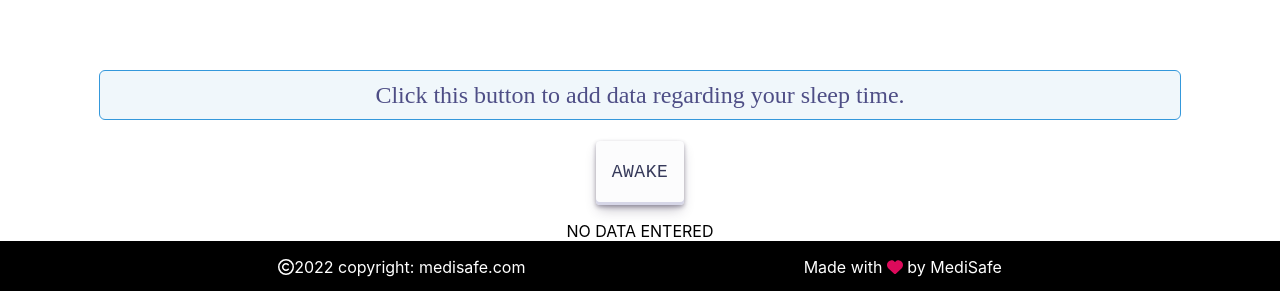
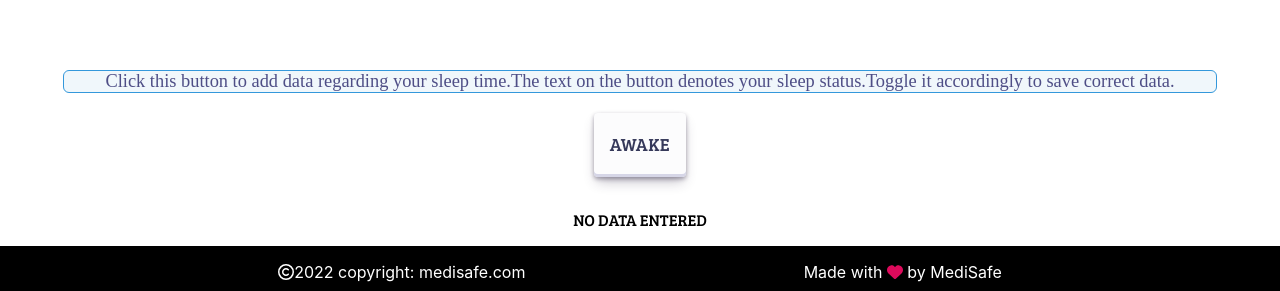
Before and after one commit to Dhruvil-Lakhtaria/Medicine-Dosage-and-Sleep-Tracker, a React (Create React App) app in the folder client/: page /snooze in a window 1280 px wide. Shown: the part 807-1098 px from the top of the page. Built offline with nearby package versions, Linux system fonts and the light colour scheme; a web font is replaced by a local one.

Commit message:
line graph added

```diff
--- a/client/src/components/Snooze/SleepButton.js
+++ b/client/src/components/Snooze/SleepButton.js
@@ -1,11 +1,12 @@
 import Button from "@material-ui/core/Button";
 
-const SleepButton = ({handleTime,sleepState}) => {
+const SleepButton = ({ handleTime, sleepState }) => {
   return (
-        <div className='Sleep_Button'>
+    <div className="Sleep_Button">
       <div className="Sleep_Text">
-
-               Click this button to add data regarding your sleep time.
+        Click this button to add data regarding your sleep time.The text on the
+        button denotes your sleep status.Toggle it accordingly to save correct
+        data.
       </div>
       <center>
         <Button id="buttonSleep" variant="outlined" onClick={handleTime}>
@@ -13,7 +14,7 @@ const SleepButton = ({handleTime,sleepState}) => {
         </Button>
       </center>
     </div>
-    )
-}
+  );
+};
 
-export default SleepButton
+export default SleepButton;
--- a/client/src/components/Snooze/SleepChart.js
+++ b/client/src/components/Snooze/SleepChart.js
@@ -1,17 +1,30 @@
-import React from 'react'
-import  { LineChart,Line, CartesianGrid, XAxis,YAxis,Tooltip} from 'recharts'
-const SleepChart = ({sleepData}) => {
+import React from "react";
+import {
+  LineChart,
+  Line,
+  CartesianGrid,
+  XAxis,
+  YAxis,
+  Tooltip,
+} from "recharts";
+const SleepChart = ({ sleepData }) => {
   return (
-    <div className='line-chart'>
-        {sleepData.length === 0?"NO DATA ENTERED":<LineChart width={800} height={400} data={sleepData}>
-            <Line type="monotone" dataKey="value" stroke='#8844d8'/>
-            <CartesianGrid stroke='#ccc' />
-            <XAxis dataKey="dataKey" />
-            <YAxis />
-            <Tooltip />
-        </LineChart>}
+    <div className="chartSection">
+      {sleepData.length === 0 ? (
+        "NO DATA ENTERED"
+      ) : (
+        <div className="line-chart">
+            <LineChart height={500} width={800} data={sleepData.slice(-5)}>
+              <Line type="monotone" dataKey="time" stroke="#8844d8" />
+              <CartesianGrid stroke="#ccc" />
+              <XAxis dataKey="dataKey" />
+              <YAxis />
+              <Tooltip />
+            </LineChart>
+        </div>
+      )}
     </div>
-  )
-}
+  );
+};
 
-export default SleepChart
+export default SleepChart;
--- a/client/src/components/Snooze/Snooze.js
+++ b/client/src/components/Snooze/Snooze.js
@@ -21,7 +21,7 @@ const Snooze = () => {
           addWakeTime([...wakingTimes, date]);
           const pre_date=sleepingTimes[sleepingTimes.length-1];
           var newSleepData = {
-            value:date-pre_date,
+            time:(date-pre_date)/1000,
             dataKey:date.getDate().toString() + "/" + date.getMonth().toString() + "/" + date.getFullYear().toString(),
           }
           addSleepTime([...SleepTime,newSleepData]);
--- a/client/src/css/Snooze.css
+++ b/client/src/css/Snooze.css
@@ -90,36 +90,32 @@ h1.Formm {
     rgba(45, 35, 66, 0.3) 0 7px 13px -3px, #d6d6e7 0 -3px 0 inset;
   color: #36395a;
   cursor: pointer;
-  font-family: "JetBrains Mono", monospace;
+  font-family: "Bree Serif", serif;
   font-size: 18px;
 }
 
-
 .Sleep_Text {
-  margin: 4px;
-  margin-bottom: 5px;
-  width: 75%;
-  align-items: center;
-  margin-left: auto;
-  margin-right: auto;
+  margin: 4px auto;
+  width: 90%;
   -moz-border-radius: 6px;
   -webkit-border-radius: 6px;
   background-color: #f0f7fb;
   border: solid 1px #3498db;
   border-radius: 6px;
-  line-height: 18px;
-  overflow: hidden;
-  padding: 15px 60px;
-}
-.Sleep_Text {
-  align-items: center;
   text-align: center;
   color: rgb(78, 78, 134);
-  font-size: 1.5rem;
+  font-size: 1.15rem;
   font-family: "Gideon Roman", cursive;
 }
 
-.line-chart{
-    display: flex;
-    justify-content: center;
+.line-chart {
+  display: flex;
+  justify-content: center;
+  width: 100%;
+  height: 25%;
 }
+.chartSection {
+  text-align: center;
+  margin: 1rem;
+  font-family: "Bree Serif", serif;
+}
```
Lines whose indentation alone changed are shown as unchanged.
